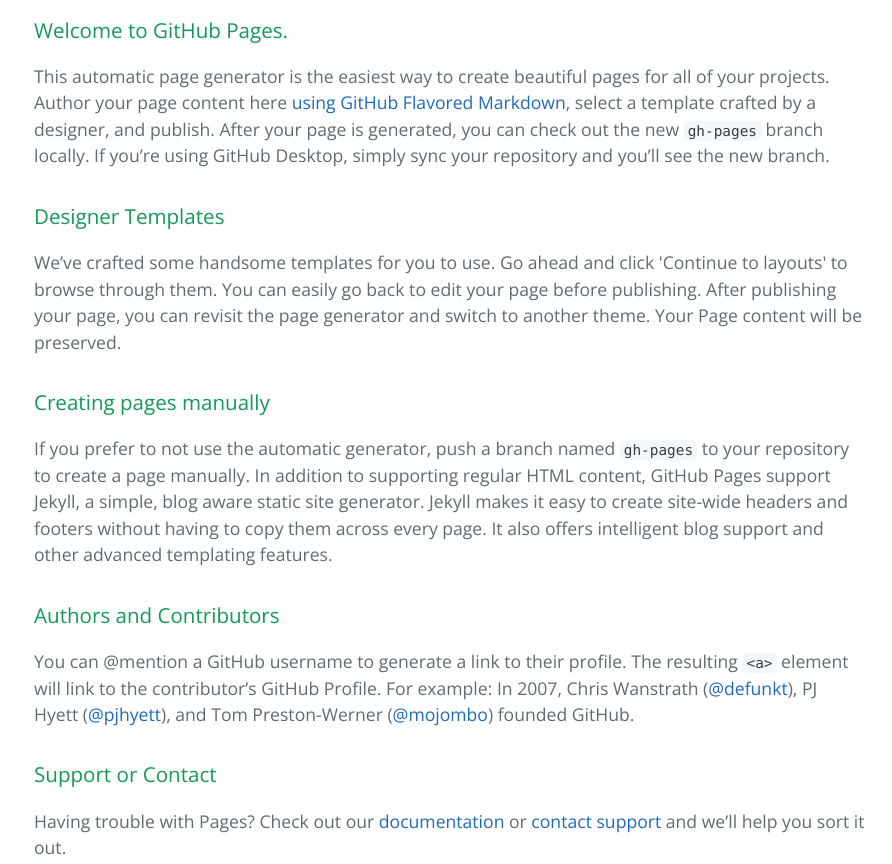
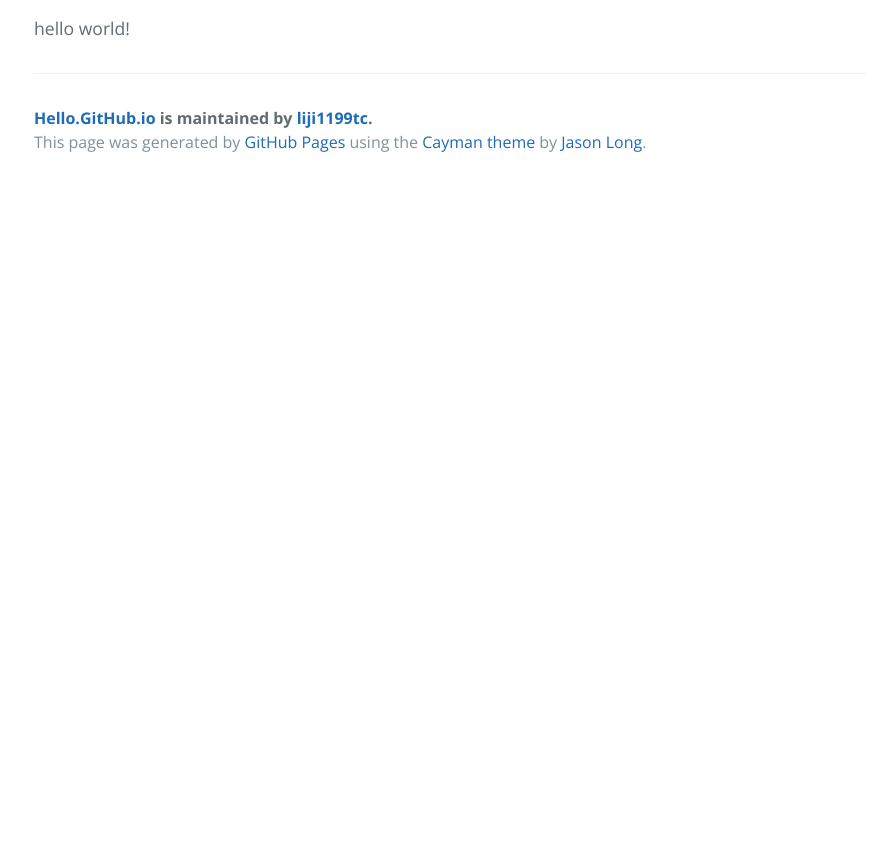
Before and after one commit to liji1199tc/hello.github.io, a plain HTML site: page index.html in a window 1280 px wide. Shown: the part 400-1264 px from the top of the page, without its empty margins (190-1082 px from the left). After the commit the page ends 800 px from the top, so only its background shows below. Drawn offline with nearby package versions, Linux system fonts and the light colour scheme.

```diff
--- a/index.html
+++ b/index.html
@@ -19,30 +19,7 @@
     </section>
 
     <section class="main-content">
-      <h3>
-<a id="welcome-to-github-pages" class="anchor" href="#welcome-to-github-pages" aria-hidden="true"><span aria-hidden="true" class="octicon octicon-link"></span></a>Welcome to GitHub Pages.</h3>
-
-<p>This automatic page generator is the easiest way to create beautiful pages for all of your projects. Author your page content here <a href="https://guides.github.com/features/mastering-markdown/">using GitHub Flavored Markdown</a>, select a template crafted by a designer, and publish. After your page is generated, you can check out the new <code>gh-pages</code> branch locally. If you’re using GitHub Desktop, simply sync your repository and you’ll see the new branch.</p>
-
-<h3>
-<a id="designer-templates" class="anchor" href="#designer-templates" aria-hidden="true"><span aria-hidden="true" class="octicon octicon-link"></span></a>Designer Templates</h3>
-
-<p>We’ve crafted some handsome templates for you to use. Go ahead and click 'Continue to layouts' to browse through them. You can easily go back to edit your page before publishing. After publishing your page, you can revisit the page generator and switch to another theme. Your Page content will be preserved.</p>
-
-<h3>
-<a id="creating-pages-manually" class="anchor" href="#creating-pages-manually" aria-hidden="true"><span aria-hidden="true" class="octicon octicon-link"></span></a>Creating pages manually</h3>
-
-<p>If you prefer to not use the automatic generator, push a branch named <code>gh-pages</code> to your repository to create a page manually. In addition to supporting regular HTML content, GitHub Pages support Jekyll, a simple, blog aware static site generator. Jekyll makes it easy to create site-wide headers and footers without having to copy them across every page. It also offers intelligent blog support and other advanced templating features.</p>
-
-<h3>
-<a id="authors-and-contributors" class="anchor" href="#authors-and-contributors" aria-hidden="true"><span aria-hidden="true" class="octicon octicon-link"></span></a>Authors and Contributors</h3>
-
-<p>You can @mention a GitHub username to generate a link to their profile. The resulting <code>&lt;a&gt;</code> element will link to the contributor’s GitHub Profile. For example: In 2007, Chris Wanstrath (<a href="https://github.com/defunkt" class="user-mention">@defunkt</a>), PJ Hyett (<a href="https://github.com/pjhyett" class="user-mention">@pjhyett</a>), and Tom Preston-Werner (<a href="https://github.com/mojombo" class="user-mention">@mojombo</a>) founded GitHub.</p>
-
-<h3>
-<a id="support-or-contact" class="anchor" href="#support-or-contact" aria-hidden="true"><span aria-hidden="true" class="octicon octicon-link"></span></a>Support or Contact</h3>
-
-<p>Having trouble with Pages? Check out our <a href="https://help.github.com/pages">documentation</a> or <a href="https://github.com/contact">contact support</a> and we’ll help you sort it out.</p>
+      <p>hello world!</p>
 
       <footer class="site-footer">
         <span class="site-footer-owner"><a href="https://github.com/liji1199tc/hello.github.io">Hello.GitHub.io</a> is maintained by <a href="https://github.com/liji1199tc">liji1199tc</a>.</span>
```
Also changed, not shown: params.json (+1 -1 lines).
